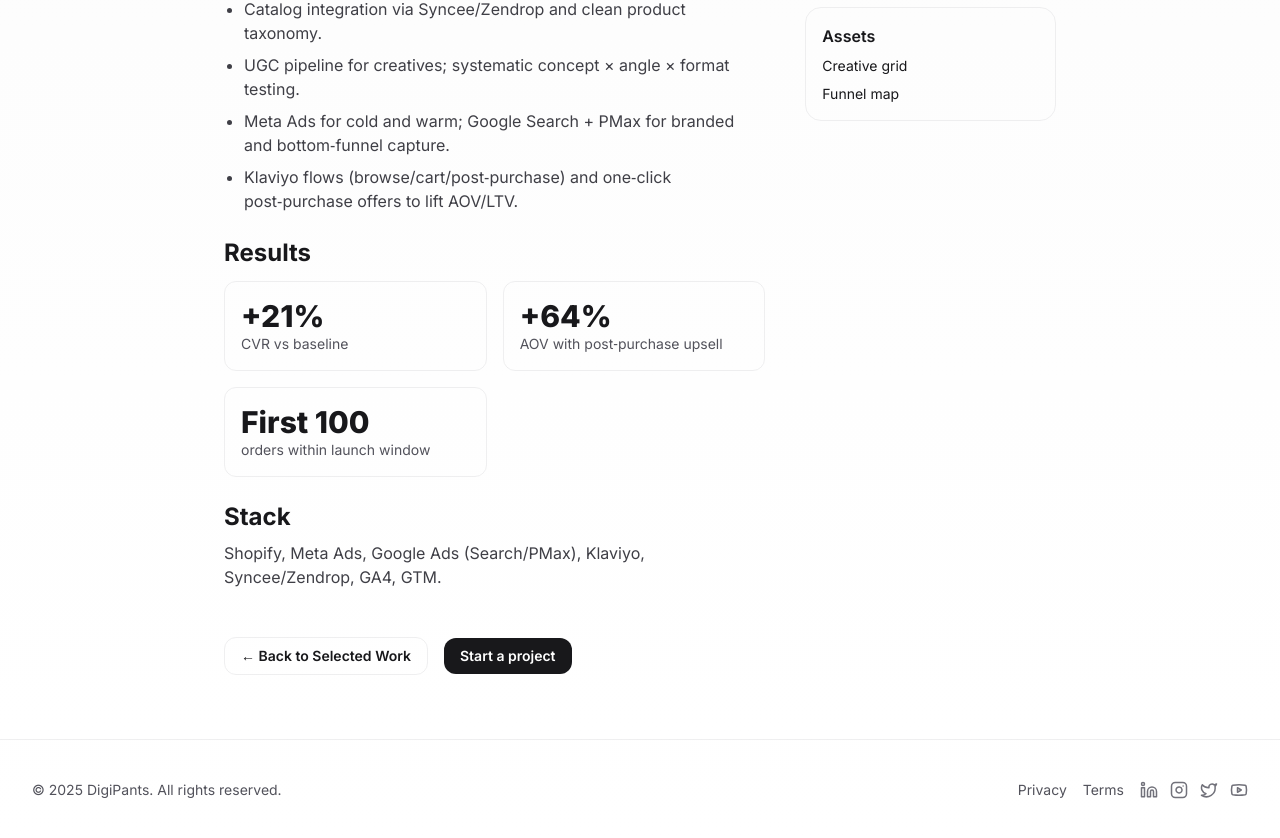
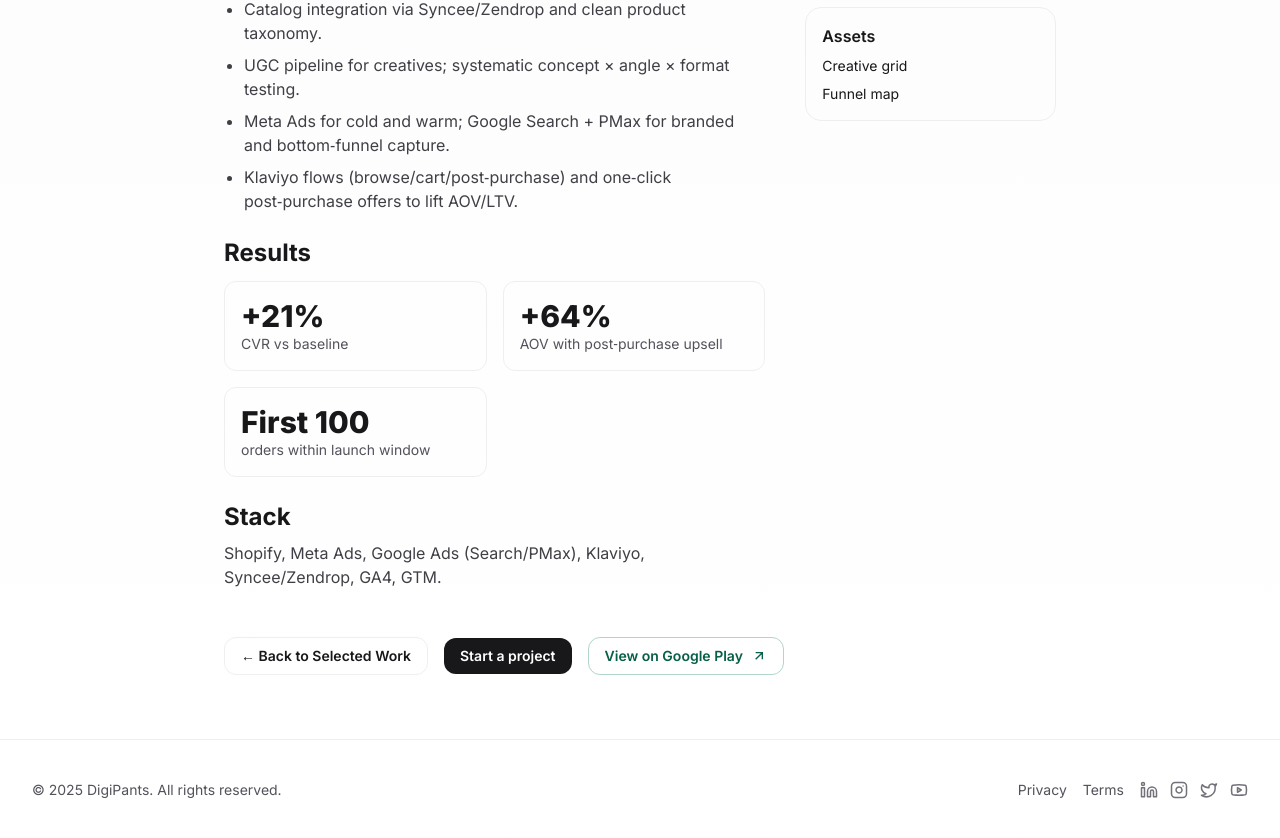
Before and after one commit to digipants/digipants-next, a Next.js app: page /work/pearlytots in a window 1280 px wide. Shown: the part 1096-1934 px from the top of the page. Built offline with nearby package versions, Linux system fonts and the light colour scheme.

Commit message:
feat: add approved live links to case studies (#16)

```diff
--- a/app/work/CaseStudyPage.tsx
+++ b/app/work/CaseStudyPage.tsx
@@ -117,6 +117,20 @@ export function CaseStudyPage({
 
         <div className="mt-12 flex flex-wrap items-center gap-4">
           <Link href="/work" className="inline-flex items-center gap-2 rounded-xl border border-zinc-200/60 px-4 py-2 text-sm font-semibold hover:bg-zinc-50/60 focus-visible:outline-none focus-visible:ring-2 focus-visible:ring-zinc-900 focus-visible:ring-offset-2 dark:border-zinc-700/60 dark:hover:bg-white/5 dark:focus-visible:ring-zinc-100">← Back to Selected Work</Link>
+          {project.liveLinks?.map((link) => (
+            <a
+              key={link.url}
+              href={link.url}
+              target="_blank"
+              rel="noopener noreferrer"
+              className="inline-flex items-center gap-2 rounded-xl border border-emerald-700/30 px-4 py-2 text-sm font-semibold text-emerald-800 hover:bg-emerald-50 focus-visible:outline-none focus-visible:ring-2 focus-visible:ring-emerald-700 focus-visible:ring-offset-2 dark:border-emerald-400/30 dark:text-emerald-300 dark:hover:bg-emerald-400/10 dark:focus-visible:ring-emerald-300"
+            >
+              {link.label}
+              <svg aria-hidden="true" viewBox="0 0 24 24" className="h-4 w-4" fill="none" stroke="currentColor" strokeWidth="2">
+                <path d="M7 17 17 7M7 7h10v10" />
+              </svg>
+            </a>
+          ))}
           <Link href="/contact-us" className="inline-flex items-center gap-2 rounded-xl bg-zinc-900 px-4 py-2 text-sm font-semibold text-white focus-visible:outline-none focus-visible:ring-2 focus-visible:ring-zinc-900 focus-visible:ring-offset-2 dark:bg-white dark:text-zinc-900 dark:focus-visible:ring-zinc-100">Start a project</Link>
         </div>
       </main>
--- a/app/work/pearlytots/page.tsx
+++ b/app/work/pearlytots/page.tsx
@@ -242,6 +242,20 @@ export default function Page() {
             >
               Start a project
             </Link>
+            {proj.liveLinks?.map((link) => (
+              <a
+                key={link.url}
+                href={link.url}
+                target="_blank"
+                rel="noopener noreferrer"
+                className="inline-flex items-center gap-2 rounded-xl border border-emerald-700/30 px-4 py-2 text-sm font-semibold text-emerald-800 hover:bg-emerald-50 focus-visible:outline-none focus-visible:ring-2 focus-visible:ring-emerald-700 focus-visible:ring-offset-2 dark:border-emerald-400/30 dark:text-emerald-300 dark:hover:bg-emerald-400/10 dark:focus-visible:ring-emerald-300"
+              >
+                {link.label}
+                <svg aria-hidden="true" viewBox="0 0 24 24" className="h-4 w-4" fill="none" stroke="currentColor" strokeWidth="2">
+                  <path d="M7 17 17 7M7 7h10v10" />
+                </svg>
+              </a>
+            ))}
           </div>
         </Container>
       </Section>
--- a/lib/data.tsx
+++ b/lib/data.tsx
@@ -5,6 +5,7 @@ type Project = {
   tag: string;
   img: string;
   imagePosition?: string;
+  liveLinks?: { label: string; url: string }[];
   caseStudy: boolean;
   cover?:
     | "aegis-protection"
@@ -27,6 +28,13 @@ const projects: Project[] = [
     summary: "AI-assisted web protection platform with URL analysis, a browser extension, and mobile applications.",
     tag: "Cybersecurity",
     img: "/aegisprotection.webp",
+    liveLinks: [
+      { label: "Explore Live App", url: "https://aegis-us.online/" },
+      {
+        label: "View Chrome Extension",
+        url: "https://chromewebstore.google.com/detail/aegis-browser-protection/biojblmjnfaannknegcgmfbmlbjaooki",
+      },
+    ],
     caseStudy: true,
     cover: "aegis-protection",
   },
@@ -46,6 +54,9 @@ const projects: Project[] = [
     summary: "Food ordering website for a Lucknow-based kitchen offering pickup and delivery.",
     tag: "FoodTech",
     img: "/nectarkitchen.webp",
+    liveLinks: [
+      { label: "Visit Live Site", url: "https://nectarkitchen.in/" },
+    ],
     caseStudy: true,
     cover: "nectar-kitchen",
   },
@@ -56,6 +67,9 @@ const projects: Project[] = [
       "A digital presence for Educatia Welfare Trust, designed to communicate its mission and connect communities with opportunities in education and social development.",
     tag: "Social Impact",
     img: "/educatia.webp",
+    liveLinks: [
+      { label: "Visit Live Site", url: "https://educatiawelfaretrust.org/" },
+    ],
     caseStudy: true,
     cover: "educatia",
   },
@@ -66,6 +80,9 @@ const projects: Project[] = [
     tag: "E-commerce",
     img: "/vidyanju.webp",
     imagePosition: "left center",
+    liveLinks: [
+      { label: "Visit Live Site", url: "https://vidyanju.store/" },
+    ],
     caseStudy: true,
     cover: "vidyanju",
   },
@@ -86,6 +103,9 @@ const projects: Project[] = [
       "Smart cloud kitchen in Lucknow offering meal plans, one-off meals, delivery, dine-in, and WhatsApp-first ordering.",
     tag: "FoodTech",
     img: "/aikitchen.webp",
+    liveLinks: [
+      { label: "Visit Live Site", url: "https://aikitchen.co/" },
+    ],
     caseStudy: true,
     cover: "ai-kitchen",
   },
@@ -96,6 +116,12 @@ const projects: Project[] = [
       "Shopify launch with Syncee/Zendrop, creative testing, UGC ads, and post‑purchase upsells to improve AOV & LTV.",
     tag: "D2C",
     img: "https://images.unsplash.com/photo-1649937365218-1316528fe149?q=80&w=2083&auto=format&fit=crop&w=1600&q=80",
+    liveLinks: [
+      {
+        label: "View on Google Play",
+        url: "https://play.google.com/store/apps/details?id=co.shopney.pearlytots",
+      },
+    ],
     caseStudy: true,
     cover: "pearlytots",
   },
```
